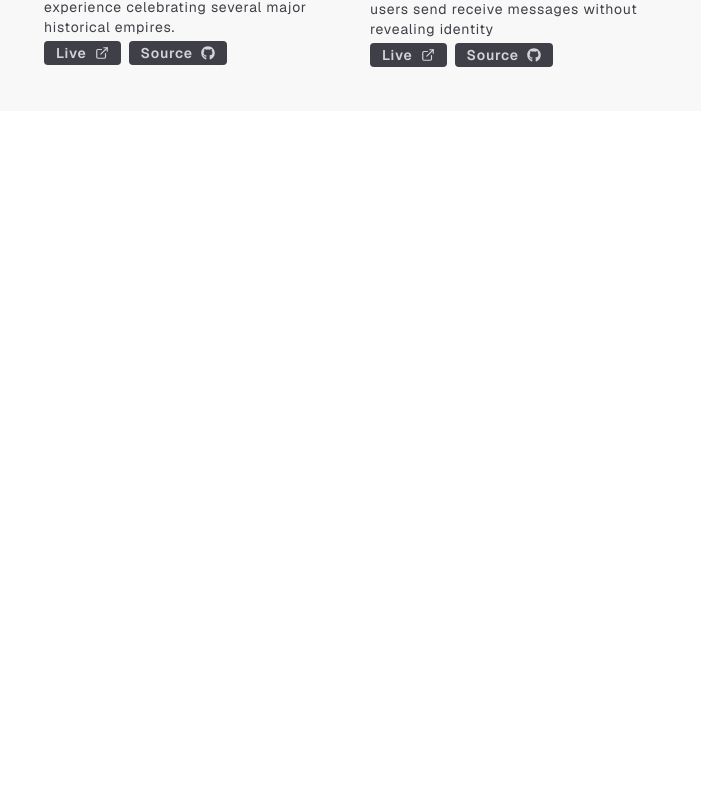
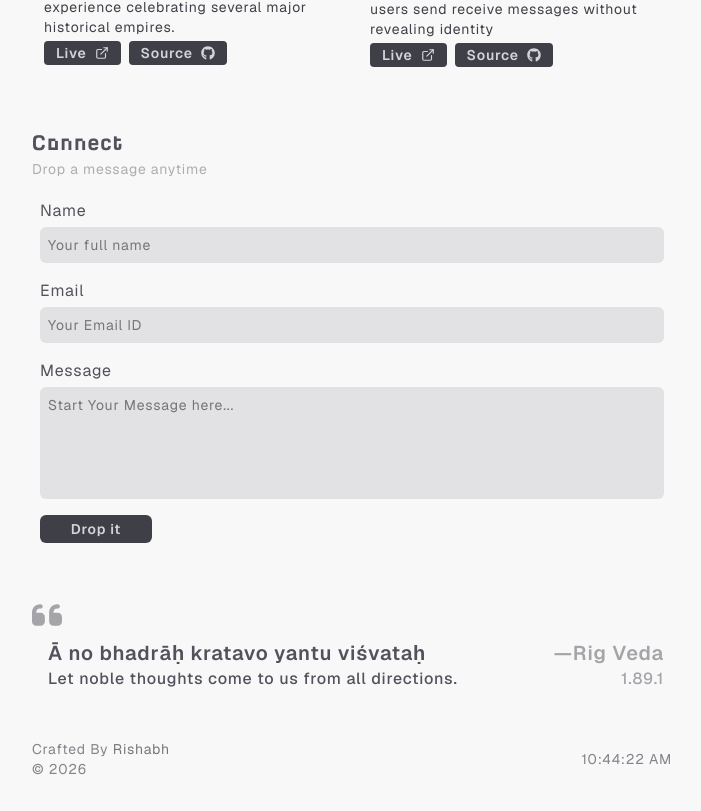
Before and after one commit to rishabhnema21/pf-v0, a Next.js app: page / in a window 1280 px wide. Shown: the part 1096-1907 px from the top of the page, without its empty margins (288-989 px from the left). Before the commit the page ends 1207 px from the top, so only its background shows below. Built offline with nearby package versions, Linux system fonts and the light colour scheme.

Commit message:
add quote, footer and timer

```diff
--- a/src/app/page.tsx
+++ b/src/app/page.tsx
@@ -1,15 +1,17 @@
 
 import About from "@/components/About";
+import Contact from "@/components/Contact";
+import Footer from "@/components/Footer";
 import GithubContribution from "@/components/GithubContribution";
 import Hero from "@/components/Hero";
 import Navbar from "@/components/Navbar";
+import Quote from "@/components/Quote";
 import Skills from "@/components/Skills";
 import Work from "@/components/Work";
-import Image from "next/image";
 
 export default function Home() {
   return (
-    <div className="flex min-h-screen overflow-hidden items-center justify-center bg-[#F8F8F8] font-sans dark:bg-[#181818]">
+    <div className="flex selection:bg-zinc-700 selection:text-zinc-300 dark:selection:bg-zinc-300 dark:selection:text-zinc-700 min-h-screen overflow-hidden items-center justify-center bg-[#F8F8F8] font-sans dark:bg-[#181818]">
       <div className="flex min-h-screen w-full max-w-3xl flex-col items-center py-8 px-5 md:px-16 bg-[#F8F8F8] dark:bg-[#181818] sm:items-start">
         <header className="mb-14 w-full">
           <Navbar />
@@ -21,6 +23,9 @@
           <Skills />
           <GithubContribution />
           <Work />
+          <Contact />
+          <Quote />
+          <Footer />
         </main>
 
       </div>
--- /dev/null
+++ b/src/components/Footer.tsx
@@ -0,0 +1,23 @@
+import Timer from "./Timer";
+
+const Footer = () => {
+  return (
+    <footer className="flex justify-between items-center tracking-wider w-full">
+      <div className="flex-col justify-between items-center">
+        <p className="text-zinc-600 opacity-70 text-xs md:text-sm dark:text-zinc-300">
+          Crafted By{" "}
+          <span className="text-zinc-700 dark:text-zinc-200">Rishabh</span>
+        </p>
+        <p className="text-zinc-600 opacity-70 text-xs md:text-sm dark:text-zinc-200">
+          &copy; 2026
+        </p>
+      </div>
+
+      <div>
+        <Timer />
+      </div>
+    </footer>
+  );
+};
+
+export default Footer;
--- /dev/null
+++ b/src/components/Quote.tsx
@@ -0,0 +1,27 @@
+import { FaQuoteLeft } from "react-icons/fa6";
+
+const Quote = () => {
+  return (
+    <section className="w-full">
+      <div className="flex flex-col md:flex-row justify-between md:items-end tracking-wider">
+        <div className="">
+          <FaQuoteLeft className="h-12 text-zinc-600 dark:text-zinc-500 text-3xl opacity-50"/>
+          <blockquote className="px-4  rounded-xl">
+            <p className="font-semibold text-zinc-600 text-xl dark:text-zinc-200">Ā no bhadrāḥ kratavo yantu viśvataḥ</p>
+            <p className="font-medium text-zinc-600 dark:text-zinc-200">Let noble thoughts come to us from all directions.</p>
+          </blockquote>
+
+        </div>
+
+        <div>
+            <div className="text-end px-2">
+                <p className="font-semibold text-zinc-600 text-xl dark:text-zinc-400 opacity-50">&mdash;Rig Veda</p>
+            <p className="font-medium text-zinc-600 dark:text-zinc-400 opacity-50">1.89.1</p>
+            </div>
+        </div>
+      </div>
+    </section>
+  );
+};
+
+export default Quote;
--- /dev/null
+++ b/src/components/Timer.tsx
@@ -0,0 +1,22 @@
+"use client"
+
+import { useEffect, useState } from "react"
+
+const Timer = () => {
+
+    const [time, setTime] = useState<string>(() => new Date().toLocaleTimeString());
+
+    useEffect(() => {
+        const interval = setInterval(() => {
+            setTime(new Date().toLocaleTimeString());
+        }, 1000);
+
+        return () => clearInterval(interval);
+    }, []);
+
+  return (
+    <span className="text-zinc-600 opacity-70 text-xs md:text-sm dark:text-zinc-200">{time}</span>
+  )
+}
+
+export default Timer
```
